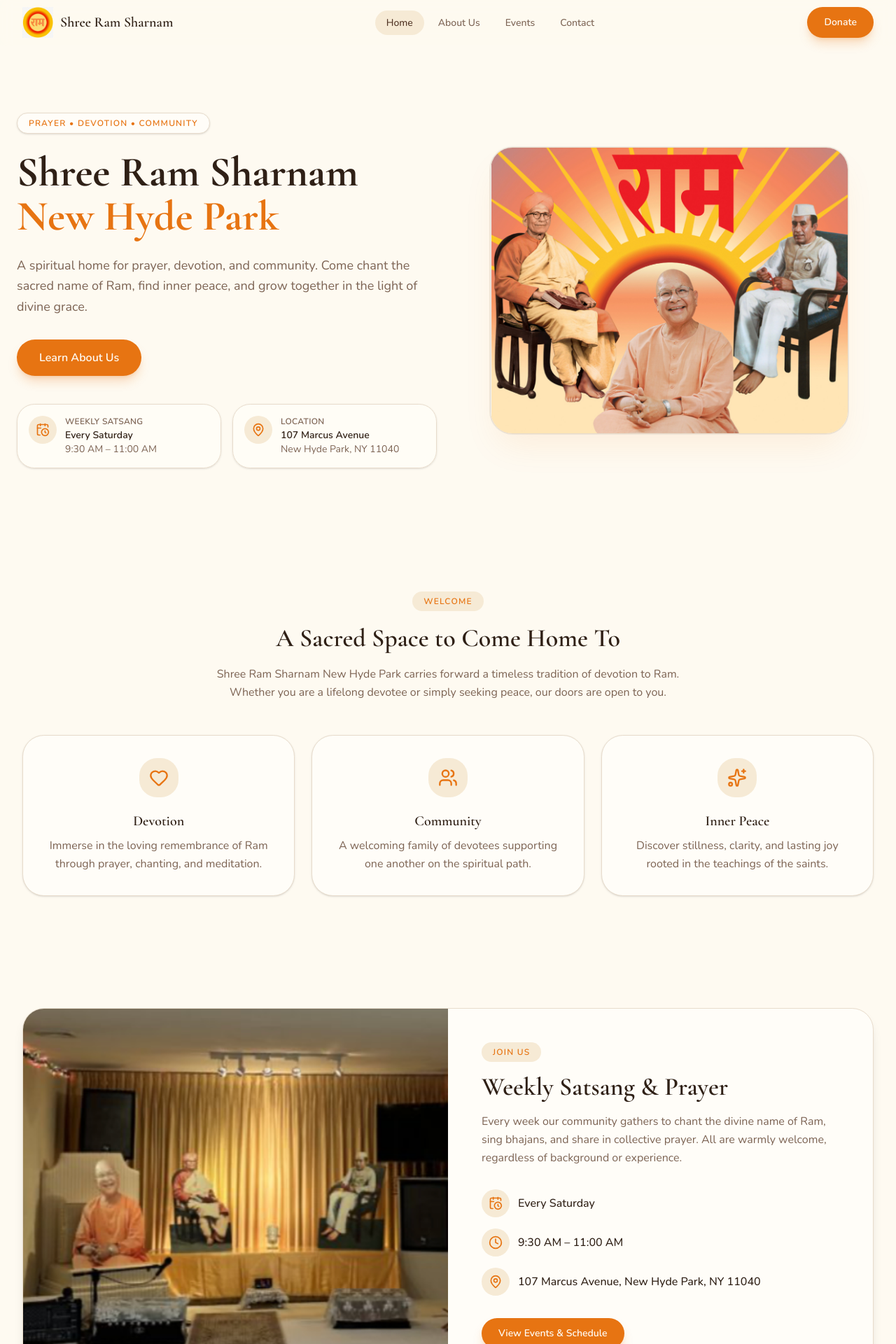
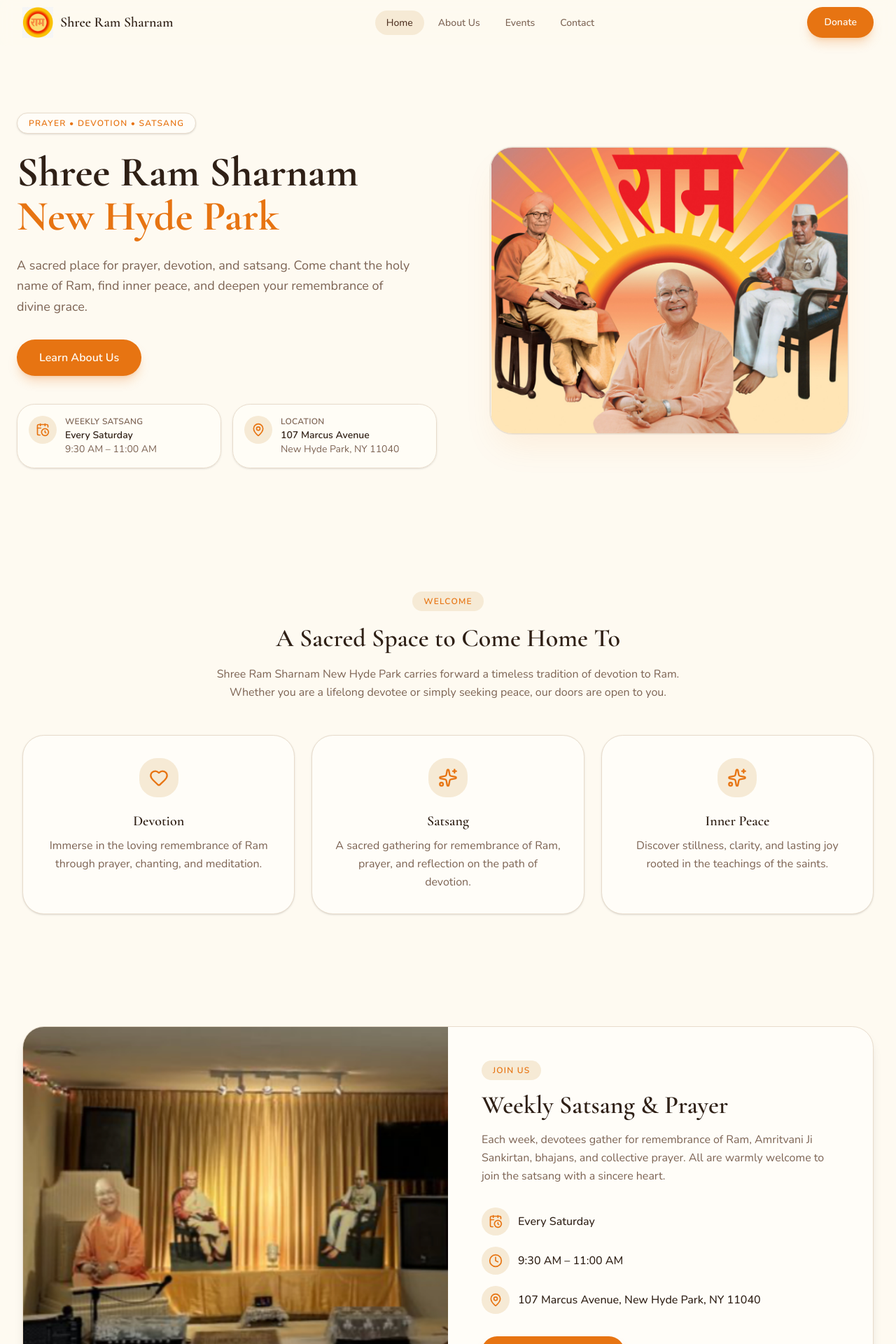
Before and after one commit to Abir123yaya/shree-ram-sharnam, a Next.js app: page / in a window 1280 px wide. Shown: the top 1920 px of the page at 70% size. Built offline with nearby package versions, Linux system fonts and the light colour scheme.

Commit message:
Refresh site language around satsang

```diff
--- a/app/about/page.tsx
+++ b/app/about/page.tsx
@@ -7,7 +7,7 @@ import { SectionHeading } from "@/components/section-heading"
 export const metadata: Metadata = {
   title: "About Us",
   description:
-    "Learn about Shree Ram Sharnam New Hyde Park — our devotion to Ram, our spiritual tradition, and the community we nurture together.",
+    "Learn about Shree Ram Sharnam New Hyde Park — our devotion to Ram, our spiritual tradition, and the satsang we gather for together.",
 }
 
 const practices = [
@@ -29,7 +29,7 @@ const practices = [
   {
     icon: HandHeart,
     title: "Seva & Service",
-    text: "Selfless service to the community as a living expression of devotion.",
+    text: "Selfless service as a living expression of devotion and surrender.",
   },
 ]
 
@@ -75,10 +75,10 @@ export default function AboutPage() {
                 to all, requiring nothing but a sincere and open heart.
               </p>
               <p>
-                Our New Hyde Park community carries this sacred tradition forward
-                in the New York area. Each week, devotees come together to pray,
-                sing, meditate, and support one another, creating a warm extended
-                family united in faith.
+                The New Hyde Park satsang carries this sacred tradition forward
+                in the New York area. Each week, devotees gather to pray,
+                sing, meditate, and listen to the teachings of the saints,
+                united in remembrance and faith.
               </p>
               <p>
                 Whether you have practiced for a lifetime or are visiting for the
--- a/app/donate/page.tsx
+++ b/app/donate/page.tsx
@@ -7,7 +7,7 @@ import { siteConfig } from "@/lib/site-config"
 export const metadata: Metadata = {
   title: "Donate",
   description:
-    "Support Shree Ram Sharnam New Hyde Park. Your generous seva helps sustain our satsang, programs, and community.",
+    "Support Shree Ram Sharnam New Hyde Park. Your generous seva helps sustain our satsang, spiritual programs, and ashram.",
 }
 
 const impact = [
@@ -36,7 +36,7 @@ export default function DonatePage() {
       <PageHeader
         eyebrow="Seva & Generosity"
         title="Support Our Ashram"
-        description="Your contribution is a form of seva — selfless service that sustains our community and keeps the light of devotion burning."
+        description="Your contribution is a form of seva — selfless service that sustains the satsang and keeps the light of devotion burning."
       />
 
       <section className="mx-auto max-w-5xl px-4 py-16 sm:px-6 lg:px-8">
--- a/components/home/donate-cta.tsx
+++ b/components/home/donate-cta.tsx
@@ -18,7 +18,7 @@ export function DonateCTA() {
             <Heart className="size-7" aria-hidden="true" />
           </span>
           <h2 className="mt-6 text-balance font-serif text-3xl font-semibold text-primary-foreground sm:text-4xl">
-            Support Our Spiritual Community
+            Support Our Satsang
           </h2>
           <p className="mx-auto mt-4 max-w-2xl text-pretty leading-relaxed text-primary-foreground/90">
             Your generosity helps sustain our satsangs, maintain our space, and
--- a/components/home/hero.tsx
+++ b/components/home/hero.tsx
@@ -26,8 +26,8 @@ export function Hero() {
             <span className="block text-primary">New Hyde Park</span>
           </h1>
           <p className="mx-auto mt-6 max-w-xl text-pretty text-lg leading-relaxed text-muted-foreground lg:mx-0">
-            A spiritual home for prayer, devotion, and community. Come chant the
-            sacred name of Ram, find inner peace, and grow together in the light
+            A sacred place for prayer, devotion, and satsang. Come chant the
+            holy name of Ram, find inner peace, and deepen your remembrance
             of divine grace.
           </p>
 
--- a/components/home/satsang-banner.tsx
+++ b/components/home/satsang-banner.tsx
@@ -26,9 +26,9 @@ export function SatsangBanner() {
                 Weekly Satsang &amp; Prayer
               </h2>
               <p className="mt-4 leading-relaxed text-muted-foreground">
-                Every week our community gathers to chant the divine name of Ram,
-                sing bhajans, and share in collective prayer. All are warmly
-                welcome, regardless of background or experience.
+                Each week, devotees gather for remembrance of Ram,
+                Amritvani Ji Sankirtan, bhajans, and collective prayer. All are warmly
+                welcome to join the satsang with a sincere heart.
               </p>
 
               <ul className="mt-8 space-y-4">
--- a/components/home/welcome.tsx
+++ b/components/home/welcome.tsx
@@ -1,4 +1,4 @@
-import { Heart, Users, Sparkles } from "lucide-react"
+import { Heart, Sparkles } from "lucide-react"
 import { SectionHeading } from "@/components/section-heading"
 
 const pillars = [
@@ -8,9 +8,9 @@ const pillars = [
     text: "Immerse in the loving remembrance of Ram through prayer, chanting, and meditation.",
   },
   {
-    icon: Users,
-    title: "Community",
-    text: "A welcoming family of devotees supporting one another on the spiritual path.",
+    icon: Sparkles,
+    title: "Satsang",
+    text: "A sacred gathering for remembrance of Ram, prayer, and reflection on the path of devotion."
   },
   {
     icon: Sparkles,
--- a/lib/site-config.ts
+++ b/lib/site-config.ts
@@ -6,9 +6,9 @@
 export const siteConfig = {
   name: "Shree Ram Sharnam New Hyde Park",
   shortName: "Shree Ram Sharnam",
-  tagline: "Prayer • Devotion • Community",
+  tagline: "Prayer • Devotion • Satsang",
   description:
-    "Shree Ram Sharnam New Hyde Park — a place for prayer, devotion, satsang, spiritual growth, and community. Join us every Saturday from 9:30 AM to 11:00 AM.",
+    "Shree Ram Sharnam New Hyde Park — a place for prayer, devotion, satsang, and spiritual growth. Join us every Saturday from 9:30 AM to 11:00 AM.",
 
   address: {
     line1: "107 Marcus Avenue",
@@ -74,13 +74,13 @@ export const events = [
     title: "Janmashtami",
     when: "Late Summer",
     description:
-      "Celebrating the birth of Lord Krishna with bhajans, satsang, and community festivities.",
+      "Celebrating the birth of Lord Krishna with bhajans, satsang, and devotional observance.",
   },
   {
     title: "Diwali & Annual Havan",
     when: "Autumn",
     description:
-      "The festival of lights observed with a special havan, prayers for peace and prosperity, and a shared community meal.",
+      "The festival of lights observed with a special havan, prayers for peace and prosperity, and prasad offered in devotion.",
   },
 ] as const
 
```
